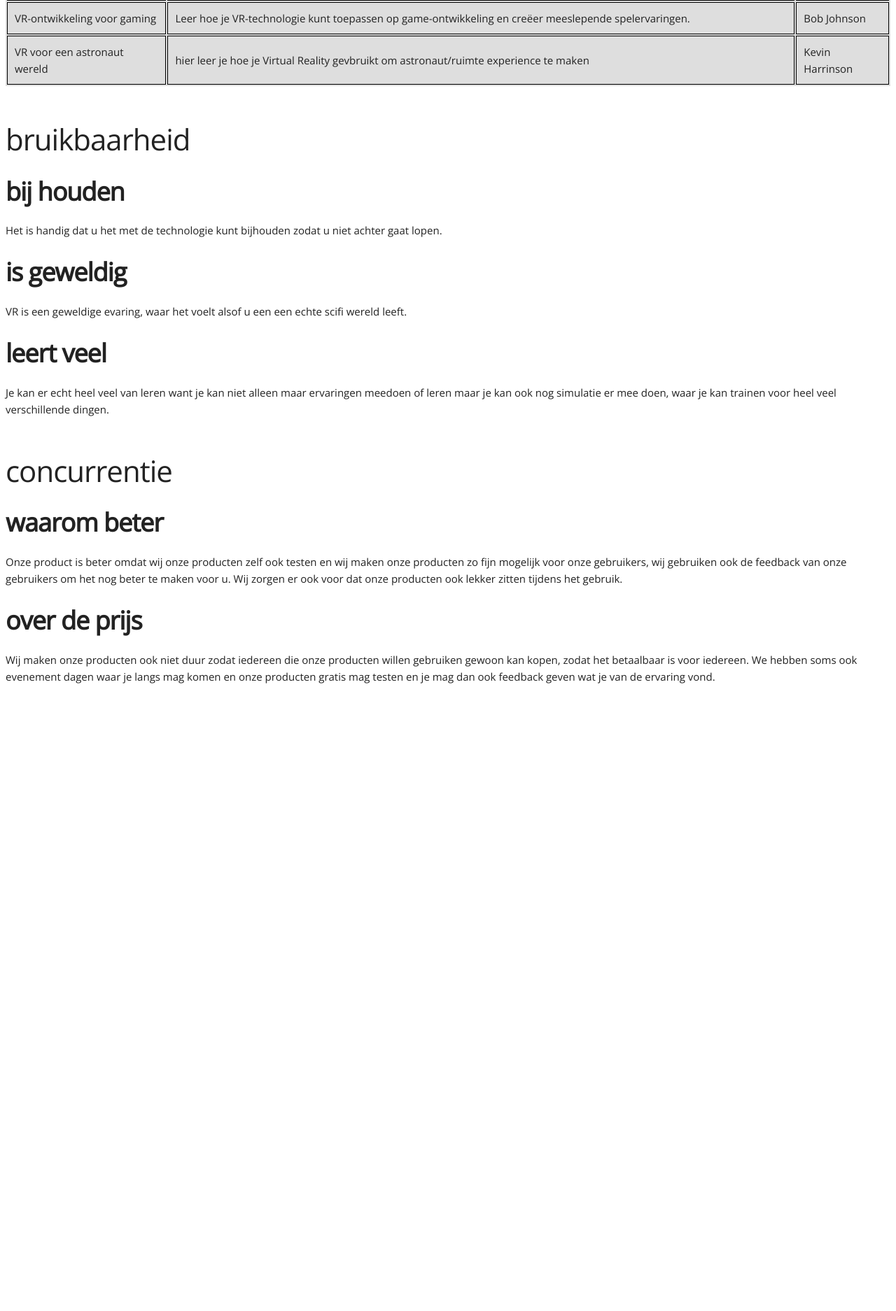
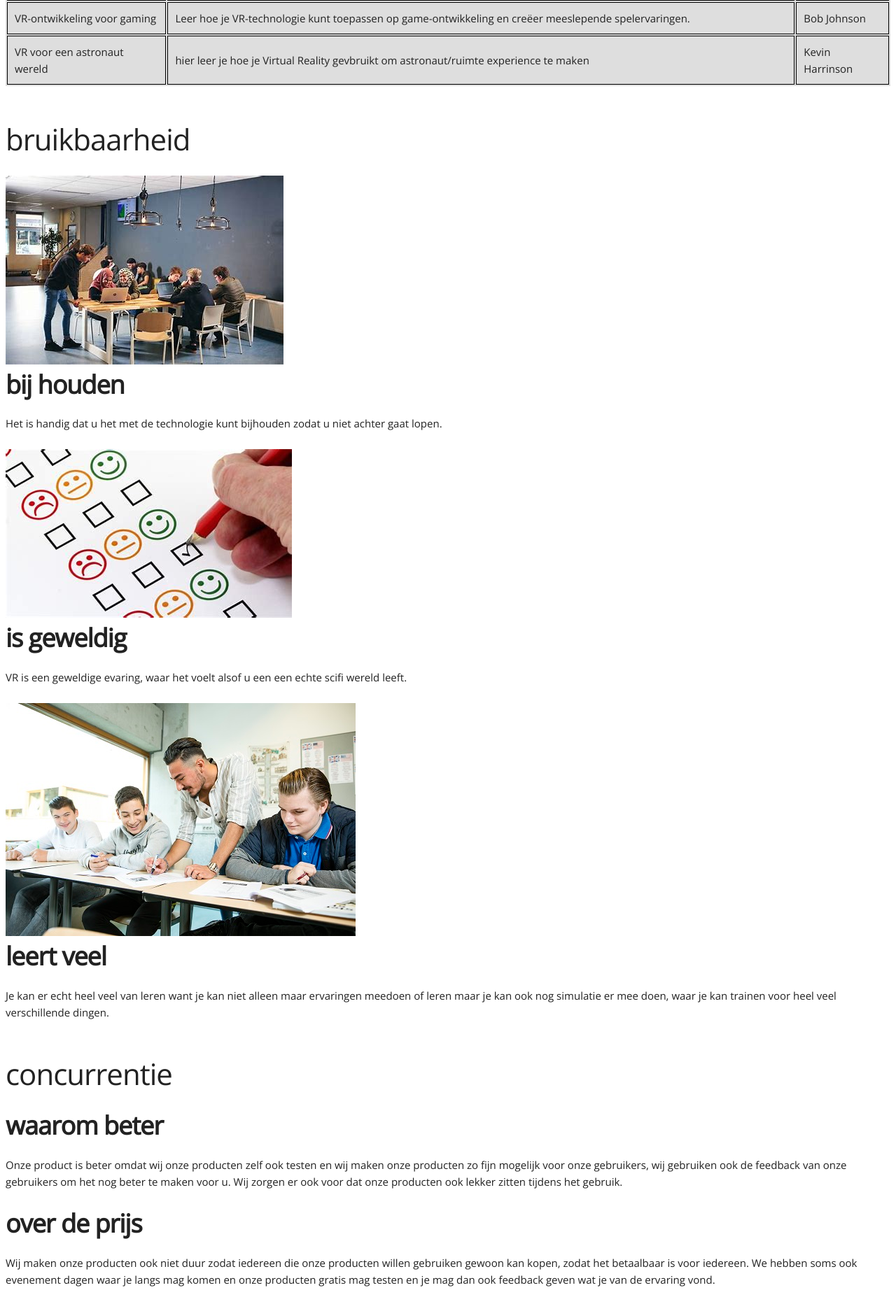
Before and after one commit to salmaazou/Project-3-p4, a PHP site: page /courses.php in a window 1280 px wide. Shown: the part 1160-3034 px from the top of the page at 70% size. Before the commit the page ends 2137 px from the top, so only its background shows below. Run offline with PHP 8.4, Linux system fonts and the light colour scheme.

Commit message:
added img's on the php page and added the class card to the div's

```diff
--- a/courses.php
+++ b/courses.php
@@ -78,15 +78,18 @@
 		<section>
 			<h2>bruikbaarheid</h2>
 			<div class="info">
-				<div>
+				<div class="card">
+					<img src="uploaded_img/télécharger (1).jpg" alt="">
 					<h3>bij houden</h3>
 					<p>Het is handig dat u het met de technologie kunt bijhouden zodat u niet achter gaat lopen.</p>
 				</div>
-				<div>
+				<div class="card">
+					<img src="uploaded_img/télécharger.jpg" alt="">
 					<h3>is geweldig</h3>
 					<p>VR is een geweldige evaring, waar het voelt alsof u een een echte scifi wereld leeft.</p>
 				</div>
-				<div>
+				<div class="card">
+					<img src="uploaded_img/Engels-horizontaal.jpg" alt="">
 					<h3>leert veel</h3>
 					<p>Je kan er echt heel veel van leren want je kan niet alleen maar ervaringen meedoen of leren maar je kan ook nog simulatie er mee doen, waar je kan trainen voor heel veel verschillende dingen.</p>
 				</div>
@@ -95,11 +98,11 @@
 		<section>
 			<h2>concurrentie</h2>
 			<div class="info">
-				<div>
+				<div class="card">
 					<h3>waarom beter</h3>
 					<p>Onze product is beter omdat wij onze producten zelf ook testen en wij maken onze producten zo fijn mogelijk voor onze gebruikers, wij gebruiken ook de feedback van onze gebruikers om het nog beter te maken voor u. Wij zorgen er ook voor dat onze producten ook lekker zitten tijdens het gebruik.</p>
 				</div>
-				<div>
+				<div class="card">
 					<h3>over de prijs</h3>
 					<p>Wij maken onze producten ook niet duur zodat iedereen die onze producten willen gebruiken gewoon kan kopen, zodat het betaalbaar is voor iedereen. We hebben soms ook evenement dagen waar je langs mag komen en onze producten gratis mag testen en je mag dan ook feedback geven wat je van de ervaring vond.</p>
 				</div>
```
